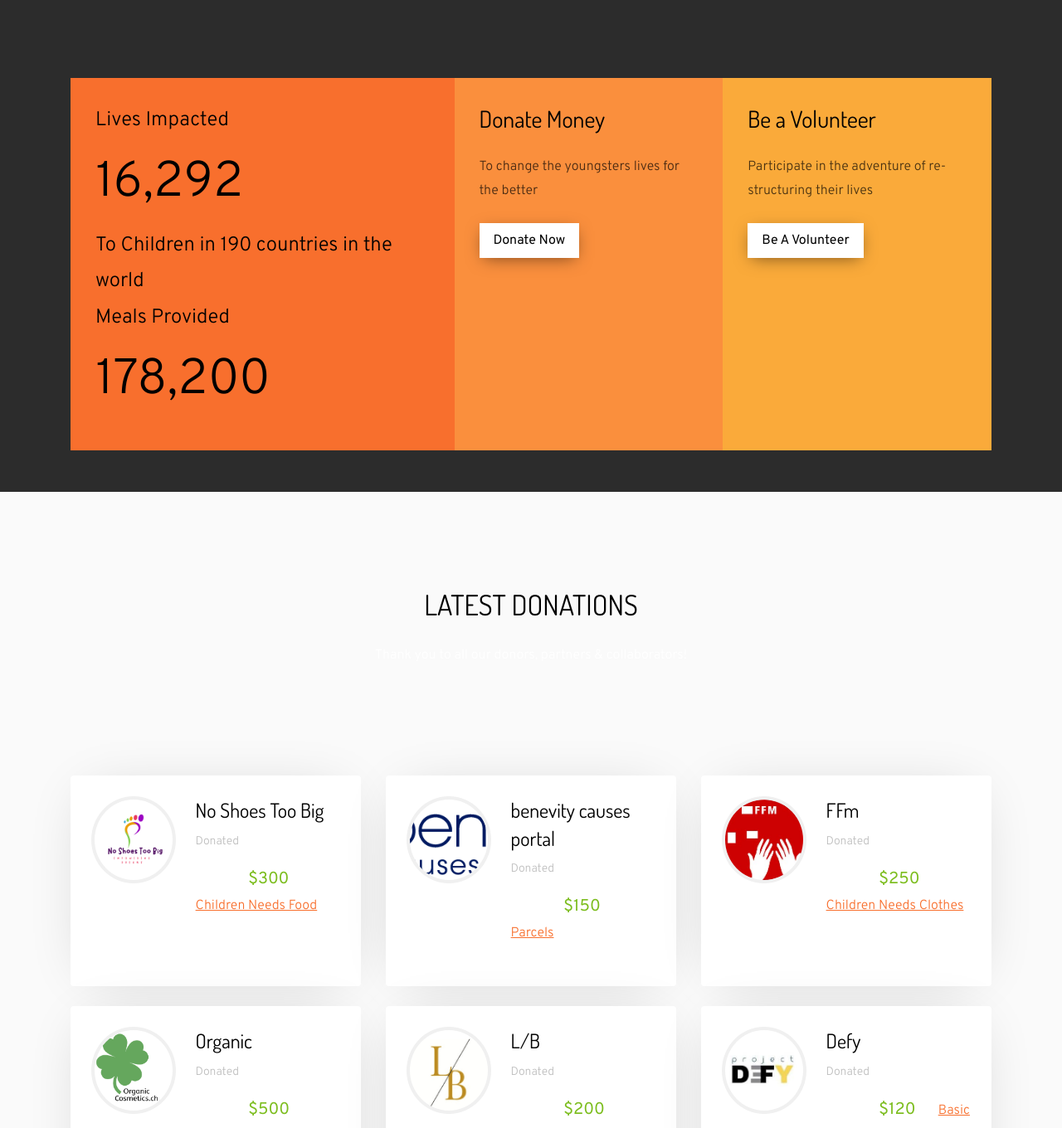
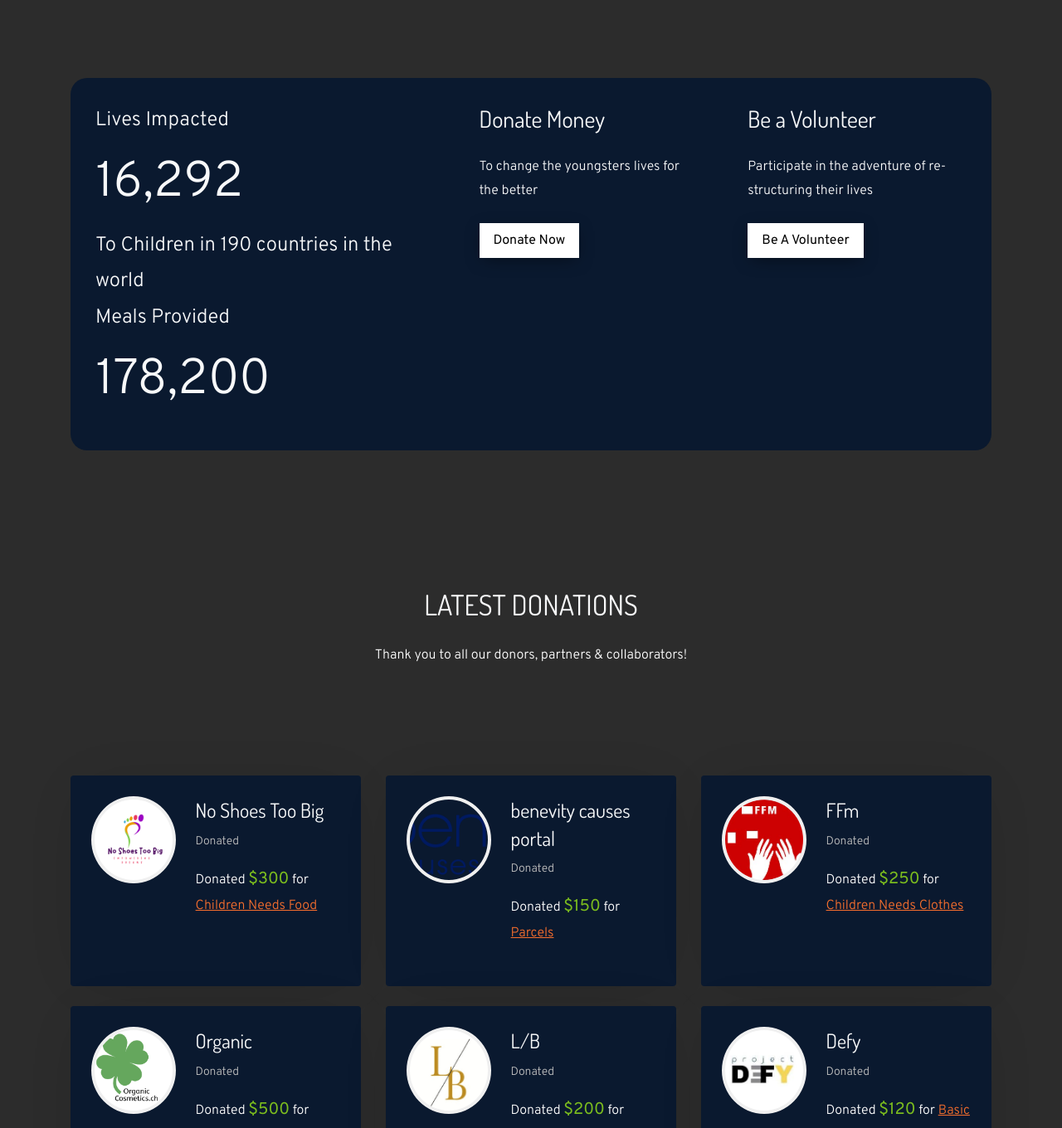
Before and after one commit to Lu-ngie/SwiZimtrust, a plain HTML site: page welfare-gh-pages/about.html in a window 1280 px wide. Shown: the part 1440-2800 px from the top of the page at 83% size. Drawn offline with Linux system fonts and the light colour scheme; some packages are replaced by stand-ins of ours; no server answers; files whose address does not match are found by name.

Commit message:
changed about & impact colors

```diff
--- a/welfare-gh-pages/about.html
+++ b/welfare-gh-pages/about.html
@@ -72,9 +72,9 @@
     				<div class="img img-about align-self-stretch" style="background-image: url(images/service2.jpg); width: 100%;"></div>
     			</div>
     			<div class="col-md-6 pl-md-5 ftco-animate">
-    				<h2 class="mb-4">“swizimtrust is the backbone of our community”</h2>
+    				<h2 class="mb-4 text-light">“swizimtrust is the backbone of our community”</h2>
     				<p>Our vision is a testament to our unwavering commitment and proven track record in creating thriving and resilient communities. With our extensive experience and expertise, we have successfully implemented holistic approaches to community development, addressing key challenges such as poverty, inequality, and social injustice. </p>
-    				<h2 class="mb-4">Entrepreneurship and Education</h2>
+    				<h2 class="mb-4 text-light">Entrepreneurship and Education</h2>
             <p>We believe in equipping individuals with the necessary skills and knowledge to succeed in today's competitive landscape.
 
               Through our Nooks (community innovation centres), we provide entrepreneurship training, empowering individuals to start their own businesses and create sustainable livelihoods.
@@ -89,32 +89,32 @@
     	<div class="container">
     		<div class="row no-gutters">
     			<div class="col-md-5 d-flex justify-content-center counter-wrap ftco-animate">
-            <div class="block-18 color-1 align-items-stretch">
+            <div class="block-18 color-1 align-items-stretch" style="background-color: #0a192f; border-radius: 20px 0 0 20px;">
               <div class="text">
-              	<span>Lives Impacted</span>
-                <strong class="number" data-number="32000">0</strong>
-                <span>To Children in 190 countries in the world</span>
+              	<span class="text-light">Lives Impacted</span>
+                <strong class="number text-light" data-number="32000" >0</strong>
+                <span class="text-light">To Children in 190 countries in the world</span>
               </div>
               <div class="text">
-              	<span>Meals Provided</span>
-                <strong class="number" data-number="350000">0</strong>
+              	<span class="text-light">Meals Provided</span>
+                <strong class="number text-light" data-number="350000">0</strong>
                </div>
             </div>
           </div>
           <div class="col-md d-flex justify-content-center counter-wrap ftco-animate">
-            <div class="block-18 color-2 align-items-stretch">
+            <div class="block-18 color-2 align-items-stretch" style="background-color: #0a192f;">
               <div class="text">
-              	<h3 class="mb-4">Donate Money</h3>
-              	<p>To change the youngsters lives for the better</p>
+              	<h3 class="mb-4 text-light">Donate Money</h3>
+              	<p class="text-light">To change the youngsters lives for the better</p>
               	<p><a href="#" class="btn btn-white px-3 py-2 mt-2">Donate Now</a></p>
               </div>
             </div>
           </div>
           <div class="col-md d-flex justify-content-center counter-wrap ftco-animate">
-            <div class="block-18 color-3 align-items-stretch">
+            <div class="block-18 color-3 align-items-stretch" style="background-color: #0a192f; border-radius: 0 20px 20px 0;">
               <div class="text">
-              	<h3 class="mb-4">Be a Volunteer</h3>
-              	<p>Participate in the adventure of re-structuring their lives</p>
+              	<h3 class="mb-4 text-light">Be a Volunteer</h3>
+              	<p class="text-light">Participate in the adventure of re-structuring their lives</p>
               	<p><a href="#" class="btn btn-white px-3 py-2 mt-2">Be A Volunteer</a></p>
               </div>
             </div>
@@ -123,21 +123,21 @@
     	</div>
     </section>
 
-    <section class="ftco-section bg-light">
+    <section class="ftco-section">
       <div class="container">
       	<div class="row justify-content-center mb-5 pb-3">
           <div class="col-md-7 heading-section ftco-animate text-center">
-            <h2 class="mb-4">Latest Donations</h2>
+            <h2 class="mb-4 text-light">Latest Donations</h2>
             <p>Thank you to all our donors, partners & collaborators! </p>
           </div>
         </div>
         <div class="row">
         	<div class="col-lg-4 d-flex mb-sm-4 ftco-animate">
-        		<div class="staff">
+        		<div class="staff" style="background-color: #0a192f;">
         			<div class="d-flex mb-4">
         				<div class="img" style="background-image: url(images/Shoes.png);"></div>
         				<div class="info ml-4">
-        					<h3><a href="teacher-single.html">No Shoes Too Big</a></h3>
+        					<h3><a href="teacher-single.html" class="text-light">No Shoes Too Big</a></h3>
         					<span class="position">Donated</span>
         					<div class="text">
 		        				<p>Donated <span>$300</span> for <a href="#">Children Needs Food</a></p>
@@ -147,11 +147,11 @@
         		</div>
         	</div>
         	<div class="col-lg-4 d-flex mb-sm-4 ftco-animate">
-        		<div class="staff">
+        		<div class="staff" style="background-color: #0a192f;">
         			<div class="d-flex mb-4">
         				<div class="img" style="background-image: url(images/benevity.png);"></div>
         				<div class="info ml-4">
-        					<h3><a href="teacher-single.html">benevity causes portal</a></h3>
+        					<h3><a href="teacher-single.html" class="text-light">benevity causes portal</a></h3>
         					<span class="position">Donated</span>
         					<div class="text">
 		        				<p>Donated <span>$150</span> for <a href="#">Parcels</a></p>
@@ -161,11 +161,11 @@
         		</div>
         	</div>
         	<div class="col-lg-4 d-flex mb-sm-4 ftco-animate">
-        		<div class="staff">
+        		<div class="staff" style="background-color: #0a192f;">
         			<div class="d-flex mb-4">
         				<div class="img" style="background-image: url(images/ffm.png);"></div>
         				<div class="info ml-4">
-        					<h3><a href="teacher-single.html">FFm </a></h3>
+        					<h3><a href="teacher-single.html" class="text-light">FFm </a></h3>
         					<span class="position">Donated</span>
         					<div class="text">
 		        				<p>Donated <span>$250</span> for <a href="#">Children Needs Clothes</a></p>
@@ -175,11 +175,11 @@
         		</div>
         	</div>
           <div class="col-lg-4 d-flex mb-sm-4 ftco-animate">
-        		<div class="staff">
+        		<div class="staff" style="background-color: #0a192f;">
         			<div class="d-flex mb-4">
         				<div class="img" style="background-image: url(images/organic.png);"></div>
         				<div class="info ml-4">
-        					<h3><a href="teacher-single.html">Organic</a></h3>
+        					<h3><a href="teacher-single.html" class="text-light">Organic</a></h3>
         					<span class="position">Donated</span>
         					<div class="text">
 		        				<p>Donated <span>$500</span> for <a href="#">Children Needs Education</a></p>
@@ -189,11 +189,11 @@
         		</div>
         	</div>
           <div class="col-lg-4 d-flex mb-sm-4 ftco-animate">
-        		<div class="staff">
+        		<div class="staff" style="background-color: #0a192f;">
         			<div class="d-flex mb-4">
         				<div class="img" style="background-image: url(images/LB.png);"></div>
         				<div class="info ml-4">
-        					<h3><a href="teacher-single.html">L/B</a></h3>
+        					<h3><a href="teacher-single.html" class="text-light">L/B</a></h3>
         					<span class="position">Donated</span>
         					<div class="text">
 		        				<p>Donated <span>$200</span> for <a href="#">Children Needs Food</a></p>
@@ -203,11 +203,11 @@
         		</div>
         	</div>
           <div class="col-lg-4 d-flex mb-sm-4 ftco-animate">
-        		<div class="staff">
+        		<div class="staff" style="background-color: #0a192f;">
         			<div class="d-flex mb-4">
         				<div class="img" style="background-image: url(images/defy.jpeg);"></div>
         				<div class="info ml-4">
-        					<h3><a href="teacher-single.html">Defy</a></h3>
+        					<h3><a href="teacher-single.html" class="text-light">Defy</a></h3>
         					<span class="position">Donated</span>
         					<div class="text">
 		        				<p>Donated <span>$120</span> for <a href="#">Basic need</a></p>
```
Also changed, not shown: welfare-gh-pages/causes.html (+18 -18 lines).
